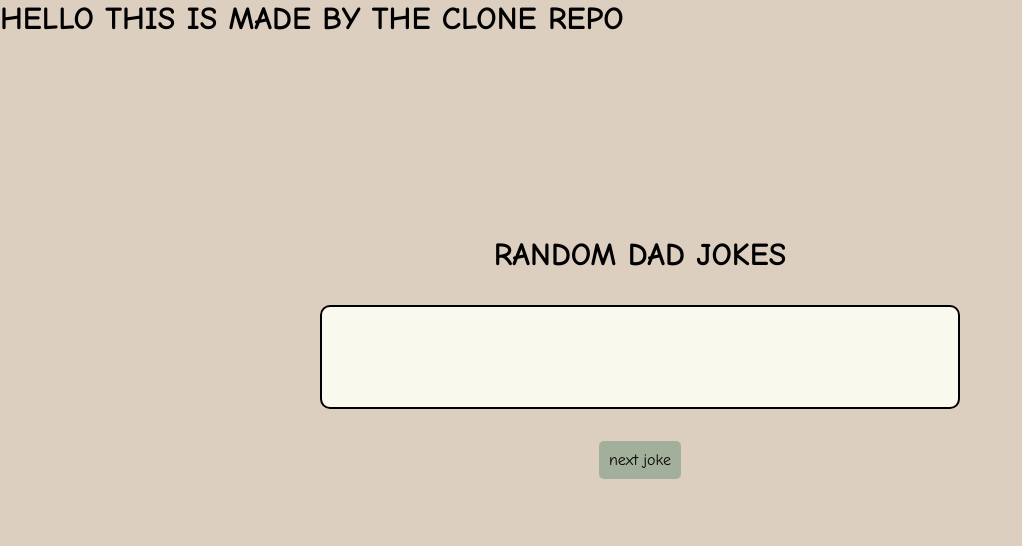
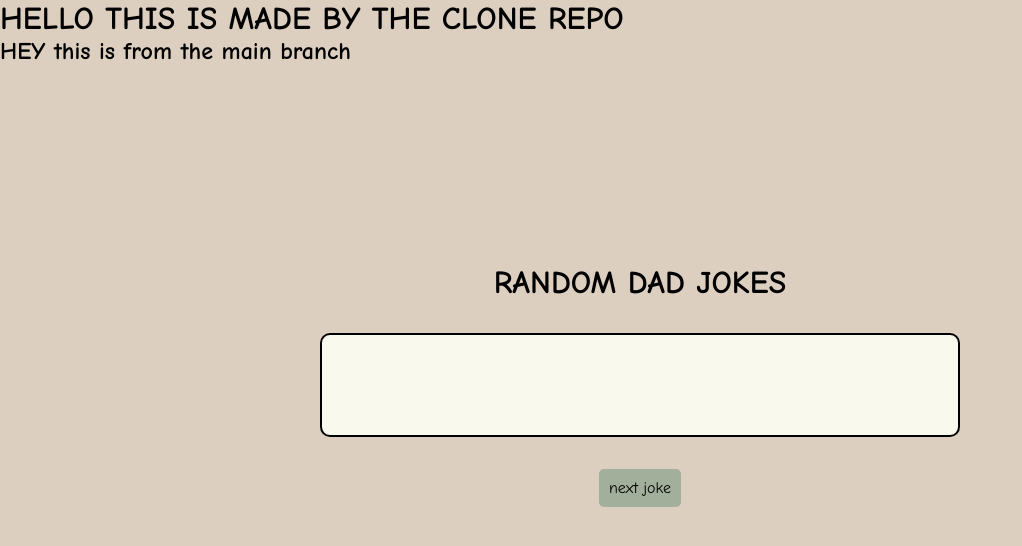
Before and after one commit to J-P-D-20/dadJokes, a website: page public/index.html in a window 1280 px wide. Shown: the whole page, without its empty margins (0-1022 px from the left). Drawn offline with Linux system fonts and the light colour scheme; no server answers; a web font is replaced by a local one.

Commit message:
main update

```diff
--- a/public/index.html
+++ b/public/index.html
@@ -13,6 +13,7 @@
 
 
     <h1>HELLO THIS IS MADE BY THE CLONE REPO</h1>
+    <h2>HEY this is from the main branch</h2>
     <div class="container">
     <header>
         <h1> RANDOM DAD JOKES </h1>
```
Also changed, not shown: server.js (+7 -5 lines).
